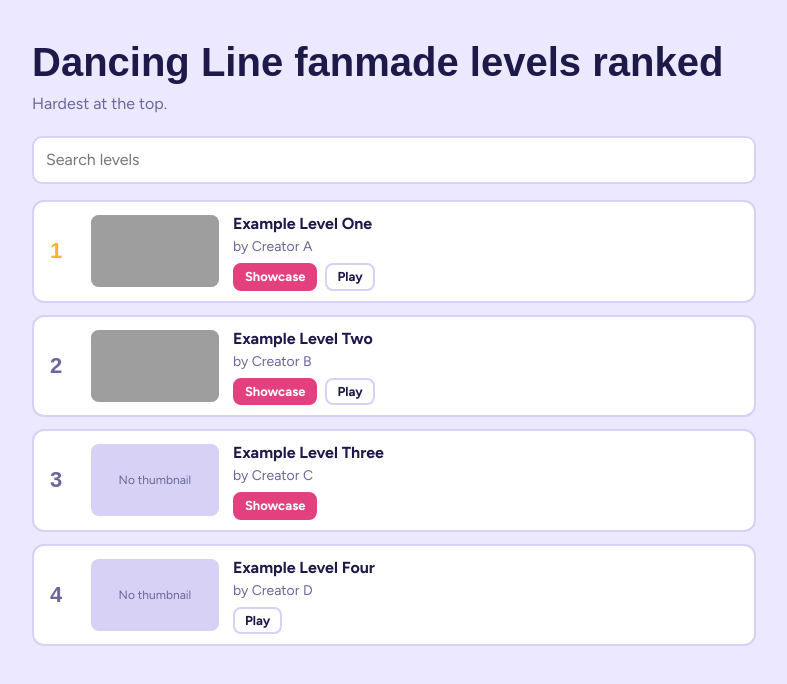
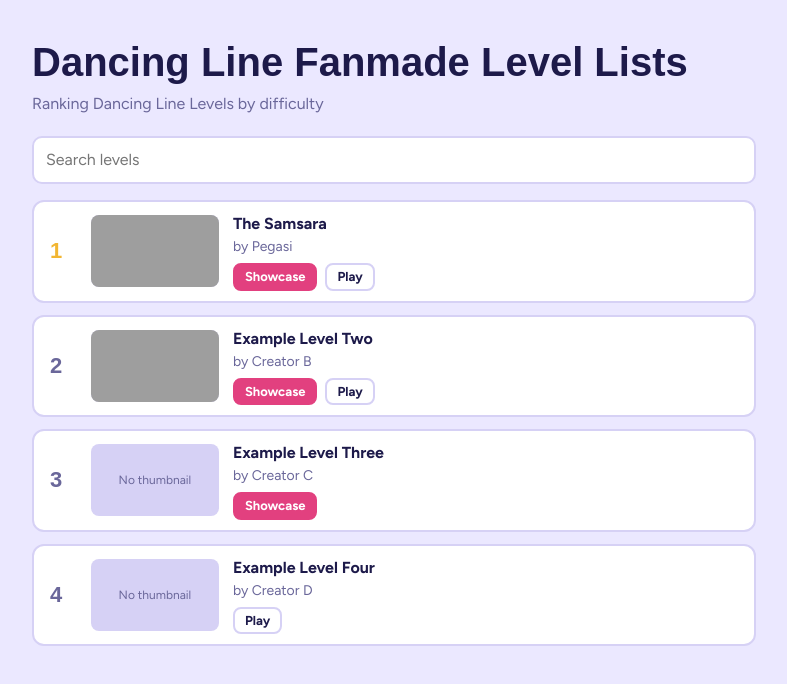
Before and after one commit to dlfllists/dlfllists.github.io, a plain HTML site: page index.html in a window 1280 px wide. Shown: the whole page, without its empty margins (246-1033 px from the left). Drawn offline with Linux system fonts and the light colour scheme; grey boxes are pictures that could not be loaded; a web font is replaced by a local one.

Commit message:
Update index.html

```diff
--- a/index.html
+++ b/index.html
@@ -3,7 +3,7 @@
 <head>
 <meta charset="utf-8">
 <meta name="viewport" content="width=device-width, initial-scale=1">
-<title>Dancing Line Fanmade Levels Ranked</title>
+<title>Dancing Line Fanmade Level Lists</title>
 <link href="https://fonts.googleapis.com/css2?family=Unbounded:wght@600;800&family=Figtree:wght@400;600;700&display=swap" rel="stylesheet">
 <style>
 :root{--bg:#ebe8ff;--surface:#fff;--ink:#1d1a4a;--muted:#6a679a;--line:#d6d1f5;--pink:#e2407f;--gold:#f2b632}
@@ -32,8 +32,8 @@ li:first-child .pos{color:var(--gold)}
 </head>
 <body>
 <div class="wrap">
-  <h1>Dancing Line fanmade levels ranked</h1>
-  <p class="sub">Hardest at the top.</p>
+  <h1>Dancing Line Fanmade Level Lists</h1>
+  <p class="sub">Ranking Dancing Line Levels by difficulty</p>
   <input type="search" id="q" placeholder="Search levels" aria-label="Search levels">
   <ol id="list"></ol>
 </div>
@@ -51,7 +51,7 @@ li:first-child .pos{color:var(--gold)}
               like "thumbs/level1.jpg". If left empty and the showcase is a
               YouTube link, the thumbnail is taken from the video automatically. */
 const LEVELS = [
-  { name:"Example Level One",   creator:"Creator A", link:"https://example.com", showcase:"https://www.youtube.com/watch?v=dQw4w9WgXcQ", thumb:"" },
+  { name:"The Samsara",   creator:"Pegasi", link:"https://example.com", showcase:"https://youtu.be/fHpiDxDjP-c?si=pZHpi6iKYursBlzd", thumb:"" },
   { name:"Example Level Two",   creator:"Creator B", link:"https://example.com", showcase:"https://youtu.be/dQw4w9WgXcQ", thumb:"" },
   { name:"Example Level Three", creator:"Creator C", link:"",                    showcase:"https://example.com/video", thumb:"thumbs/level3.jpg" },
   { name:"Example Level Four",  creator:"Creator D", link:"https://example.com", showcase:"", thumb:"" },
```
